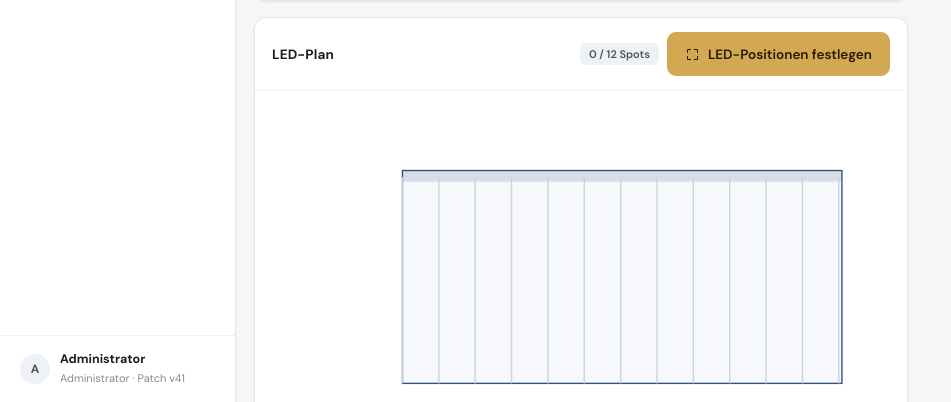
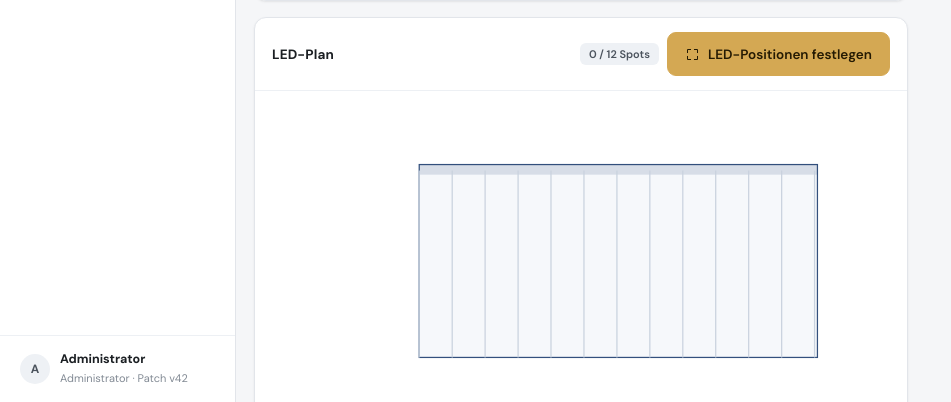
Before and after one commit to iijdii/iijdii, a Laravel app: page /projekte/PRJ-2026-011 in a window 1280 px wide. Shown: the part 2198-2600 px from the top of the page, without its empty margins (0-951 px from the left). Run offline with Laravel 12, Linux system fonts and the light colour scheme; a user stored in the database is signed in; data comes from the database, SQL or seed files in the repository; style sheets or scripts are compiled from the project's sources.

Commit message:
Übersicht: LED-Plan kompakt (Patch v42)
Die LED-Draufsicht auf der Projekt-Übersicht ist auf 560 px begrenzt
und zentriert — die Karte nimmt keinen halben Bildschirm mehr ein. Die
Abstands-Beschriftungen skalieren mit (Prozent-Positionen); das große
Fenster zum Setzen der Lampen öffnet weiterhin der Knopf in der
Kopfzeile.

Co-Authored-By: Claude Fable 5 <noreply@anthropic.com>
Claude-Session: https://claude.ai/code/session_015uHRrEXJsvpe4aaCyHSmih

```diff
--- a/app/Support/Version.php
+++ b/app/Support/Version.php
@@ -9,5 +9,5 @@ namespace App\Support;
  */
 final class Version
 {
-    public const PATCH = 'v41';
+    public const PATCH = 'v42';
 }
--- a/resources/views/projekte/partials/led-plan.blade.php
+++ b/resources/views/projekte/partials/led-plan.blade.php
@@ -13,7 +13,8 @@
         </span>
     </div>
     <div class="card-b">
-        <div style="position:relative">
+        {{-- Kompakt auf der Übersicht — das große Fenster öffnet der Knopf oben. --}}
+        <div style="position:relative;max-width:560px;margin:0 auto">
             <svg viewBox="{{ $ledZeichnung['viewBox'] }}" style="width:100%;height:auto;display:block;aspect-ratio:720/470" preserveAspectRatio="xMidYMid meet">
                 <rect x="152" y="74" width="512" height="248" fill="rgba(74,111,165,.05)" stroke="#33507d" stroke-width="1.6"/>
                 <rect x="152" y="74" width="512" height="13" fill="rgba(51,80,125,.16)"/>
```
